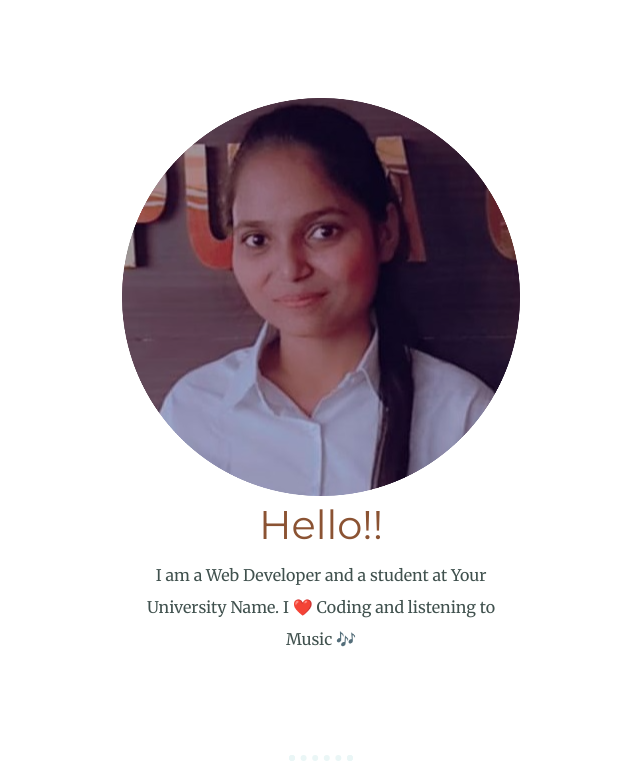
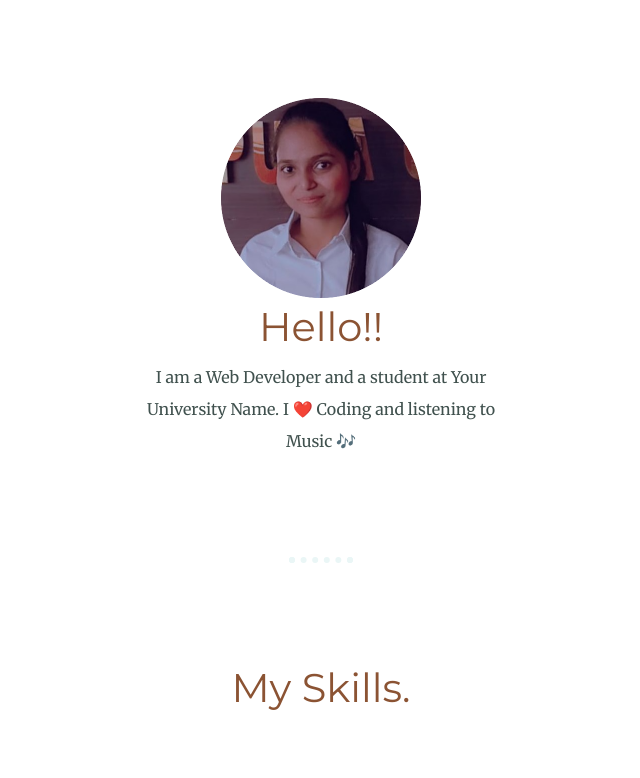
Before and after one commit to souranch/souranch.github.io, a plain HTML site: page about.html in a window 1280 px wide. Shown: the part 802-1580 px from the top of the page, without its empty margins (319-959 px from the left). Drawn offline with Linux system fonts and the light colour scheme.

Commit message:
Update about.html

```diff
--- a/about.html
+++ b/about.html
@@ -33,7 +33,7 @@
 
   <div class="middle-container">
     <div class="profile">
-      <img src="images/mantasha.png" alt="mantasha-profile-img">
+      <img src="images/mantasha.png" alt="mantasha-profile-img" width="200px">
       <h2>Hello!!</h2>
       <p class="intro">I am a Web Developer and a student at Your University Name. I ❤️ Coding and listening to Music 🎶</p>
     </div>
```
